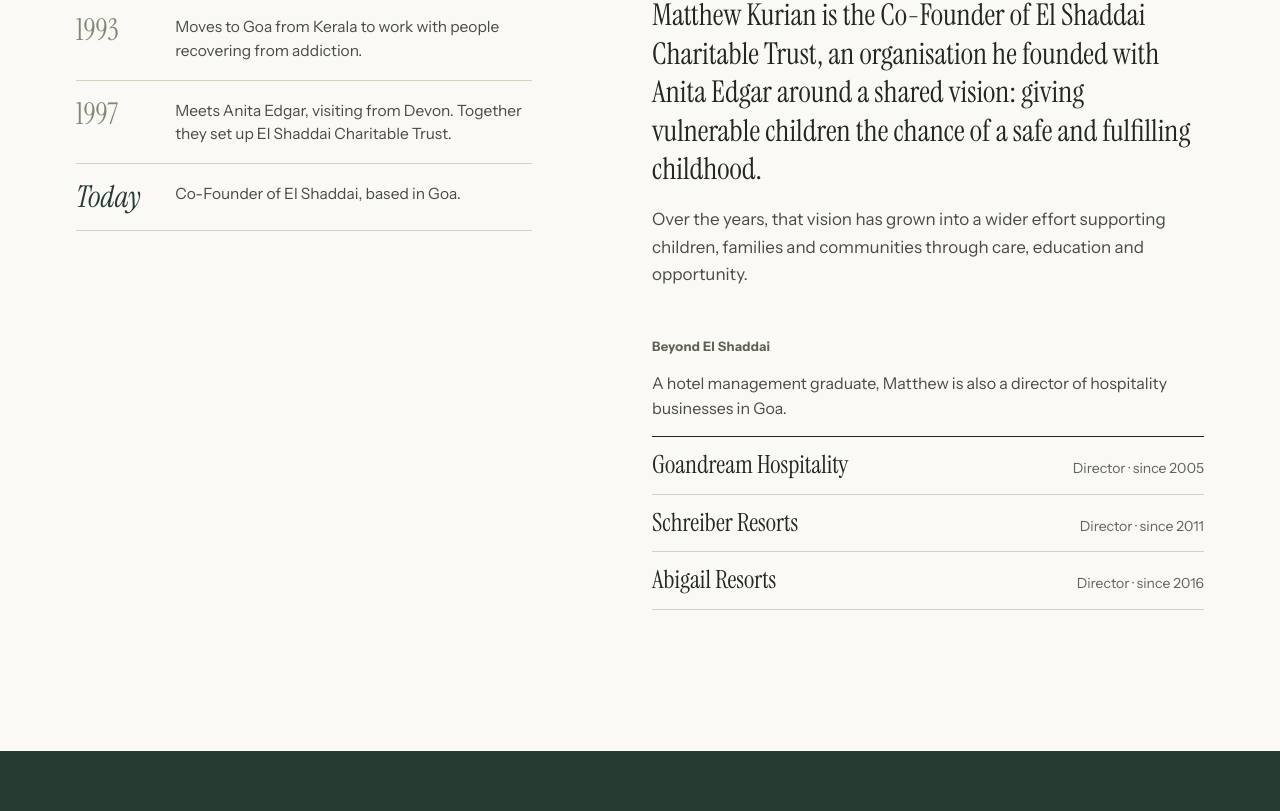
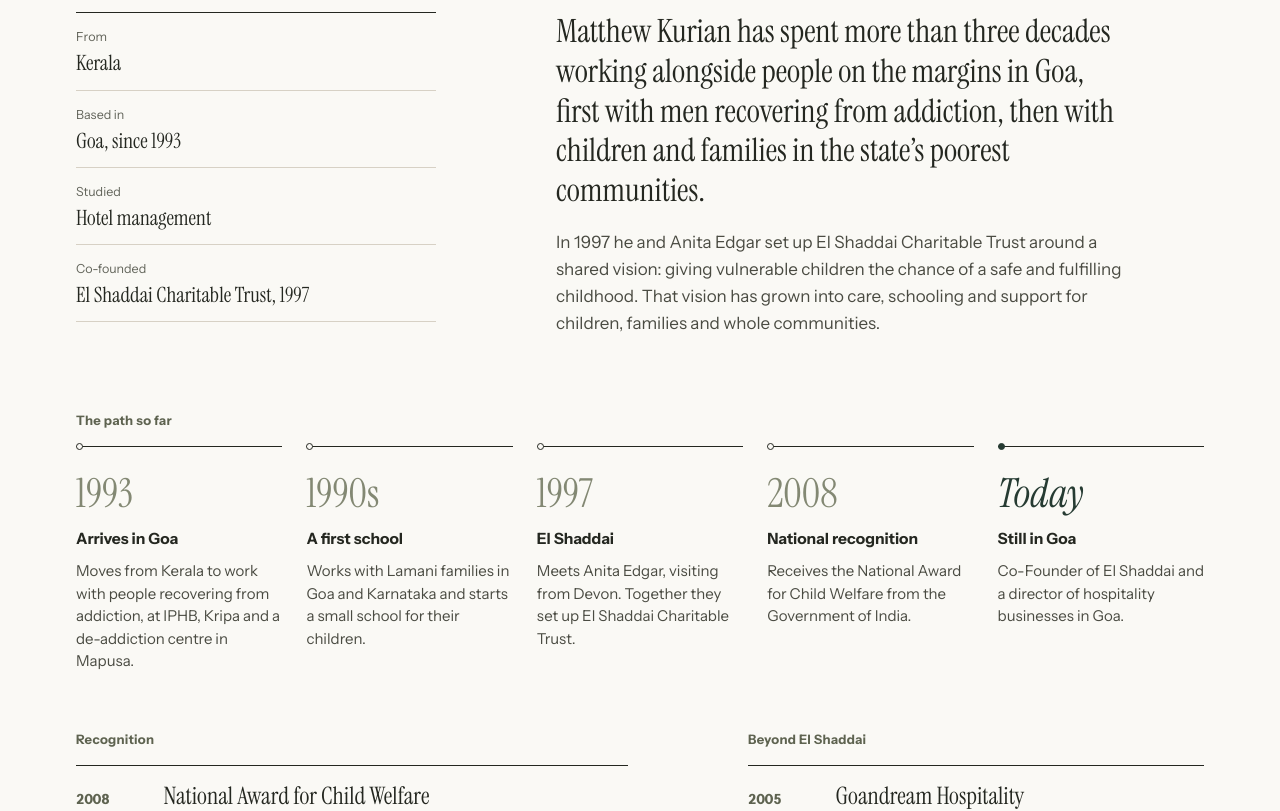
Before and after one commit to Adityakalgutkar/matthew-personal, a React (Vite) app in the folder matthew-kurian/: page / in a window 1280 px wide. Shown: the part 1298-2109 px from the top of the page. Built offline with nearby package versions, Linux system fonts and the light colour scheme.

Commit message:
Fix His work overlap, redesign About section with verified details
Co-Authored-By: Claude Opus 5.5 <noreply@anthropic.com>
Claude-Session: https://claude.ai/code/session_01CsLay6y6GbRVhNFfYH3jkW

```diff
--- a/matthew-kurian/src/components/Introduction.jsx
+++ b/matthew-kurian/src/components/Introduction.jsx
@@ -8,27 +8,62 @@ export default function Introduction() {
       <div className="wrap about__grid">
         <SectionMark num="01" label="About" />
         <h2 className="about__title" id="about-title" data-reveal>A little about <em>Matthew.</em></h2>
+
+        <dl className="facts" data-reveal>
+          {profile.facts.map((f) => (
+            <div key={f.label}>
+              <dt>{f.label}</dt>
+              <dd>{f.value}</dd>
+            </div>
+          ))}
+        </dl>
+
         <div className="about__text" data-reveal>
           <p className="about__lede">{lede}</p>
           {rest.map((t) => <p key={t.slice(0, 24)}>{t}</p>)}
         </div>
-        <ol className="timeline" aria-label="Milestones" data-reveal>
-          {profile.milestones.map((m) => (
-            <li key={m.year}>
-              <span className="timeline__year">{m.year}</span>
-              <span className="timeline__text">{m.text}</span>
-            </li>
-          ))}
-        </ol>
+
+        <div className="path" data-reveal>
+          <h3 className="sub-label">The path so far</h3>
+          <ol>
+            {profile.milestones.map((m) => (
+              <li key={m.year}>
+                <span className="path__year">{m.year}</span>
+                <span className="path__title">{m.title}</span>
+                <span className="path__text">{m.text}</span>
+              </li>
+            ))}
+          </ol>
+        </div>
+
+        {profile.recognition?.length > 0 && (
+          <div className="ledger ledger--recognition" data-reveal>
+            <h3 className="sub-label">Recognition</h3>
+            <ul>
+              {profile.recognition.map((r) => (
+                <li key={r.title}>
+                  <span className="ledger__year">{r.year}</span>
+                  <span className="ledger__main">
+                    <span className="ledger__name">{r.title}</span>
+                    <span className="ledger__meta">{r.by}</span>
+                  </span>
+                </li>
+              ))}
+            </ul>
+          </div>
+        )}
+
         {profile.ventures?.length > 0 && (
-          <div className="ventures" data-reveal>
-            <h3 className="ventures__title">Beyond El Shaddai</h3>
-            <p className="ventures__intro">{profile.venturesIntro}</p>
-            <ul aria-label="Other ventures">
+          <div className="ledger ledger--ventures" data-reveal>
+            <h3 className="sub-label">Beyond El Shaddai</h3>
+            <ul>
               {profile.ventures.map((v) => (
                 <li key={v.name}>
-                  <span className="ventures__name">{v.name}</span>
-                  <span className="ventures__meta">{v.role} · since {v.since}</span>
+                  <span className="ledger__year">{v.since}</span>
+                  <span className="ledger__main">
+                    <span className="ledger__name">{v.name}</span>
+                    <span className="ledger__meta">{v.role}</span>
+                  </span>
                 </li>
               ))}
             </ul>
--- a/matthew-kurian/src/data/profile.js
+++ b/matthew-kurian/src/data/profile.js
@@ -40,24 +40,37 @@ export const profile = {
     'Building opportunities for children and communities to create brighter futures.',
   heroNote: 'Working with children in Goa since 1997.',
 
-  // About. Facts from El Shaddai's published Board of Trustees page.
+  // About. Sources: El Shaddai Board of Trustees page (childrescue.net),
+  // Incredible Goa (22 Sep 2018), El Shaddai project documents,
+  // childrescue.net news post on the Deepika award, and the Ministry of
+  // Corporate Affairs director record (DIN 02209241).
   introduction: [
-    'Matthew Kurian is the Co-Founder of El Shaddai Charitable Trust, an organisation he founded with Anita Edgar around a shared vision: giving vulnerable children the chance of a safe and fulfilling childhood.',
-    'Over the years, that vision has grown into a wider effort supporting children, families and communities through care, education and opportunity.',
+    'Matthew Kurian has spent more than three decades working alongside people on the margins in Goa, first with men recovering from addiction, then with children and families in the state’s poorest communities.',
+    'In 1997 he and Anita Edgar set up El Shaddai Charitable Trust around a shared vision: giving vulnerable children the chance of a safe and fulfilling childhood. That vision has grown into care, schooling and support for children, families and whole communities.',
   ],
-  // Short chronology shown beside the introduction (all published by El Shaddai).
+  facts: [
+    { label: 'From', value: 'Kerala' },
+    { label: 'Based in', value: 'Goa, since 1993' },
+    { label: 'Studied', value: 'Hotel management' },
+    { label: 'Co-founded', value: 'El Shaddai Charitable Trust, 1997' },
+  ],
   milestones: [
-    { year: '1993', text: 'Moves to Goa from Kerala to work with people recovering from addiction.' },
-    { year: '1997', text: 'Meets Anita Edgar, visiting from Devon. Together they set up El Shaddai Charitable Trust.' },
-    { year: 'Today', text: 'Co-Founder of El Shaddai, based in Goa.' },
+    { year: '1993', title: 'Arrives in Goa', text: 'Moves from Kerala to work with people recovering from addiction, at IPHB, Kripa and a de-addiction centre in Mapusa.' },
+    { year: '1990s', title: 'A first school', text: 'Works with Lamani families in Goa and Karnataka and starts a small school for their children.' },
+    { year: '1997', title: 'El Shaddai', text: 'Meets Anita Edgar, visiting from Devon. Together they set up El Shaddai Charitable Trust.' },
+    { year: '2008', title: 'National recognition', text: 'Receives the National Award for Child Welfare from the Government of India.' },
+    { year: 'Today', title: 'Still in Goa', text: 'Co-Founder of El Shaddai and a director of hospitality businesses in Goa.' },
+  ],
+  recognition: [
+    { year: '2008', title: 'National Award for Child Welfare', by: 'Government of India' },
+    { year: '2012', title: 'Excellence Award for National Social Activity', by: 'Global Achievers Foundation' },
+    { year: '2023', title: 'Manava Shreshta Award', by: 'Deepika, Kerala' },
   ],
 
   // Other ventures. Source: Ministry of Corporate Affairs director record,
   // DIN 02209241 (the same DIN is a director of El Shaddai's foundations).
   // Names shown without "Private Limited". Confirm with Matthew which
   // ones he wants listed, and their trading names, before publishing.
-  venturesIntro:
-    'A hotel management graduate, Matthew is also a director of hospitality businesses in Goa.',
   ventures: [
     { name: 'Goandream Hospitality', role: 'Director', since: '2005' },
     { name: 'Schreiber Resorts', role: 'Director', since: '2011' },
--- a/matthew-kurian/src/styles/global.css
+++ b/matthew-kurian/src/styles/global.css
@@ -384,46 +384,70 @@ em { font-style: italic; }
   text-wrap: balance;
 }
 .about__title em { color: var(--forest); }
-.about__text { display: grid; gap: 18px; max-width: 34em; }
+.about__text { display: grid; gap: 18px; max-width: 36em; }
 .about__lede {
   font-family: var(--serif);
-  font-size: clamp(23px, 5.8vw, 30px);
-  line-height: 1.28;
+  font-size: clamp(24px, 6vw, 32px);
+  line-height: 1.24;
   color: var(--ink);
 }
 .about__text p:not(.about__lede) { font-size: 17px; }
 
-.timeline { border-top: 1px solid var(--ink); }
-.timeline li {
+.sub-label {
+  margin: 0 0 16px;
+  font-family: var(--sans);
+  font-size: 13px;
+  font-weight: 700;
+  letter-spacing: 0.02em;
+  color: var(--olive-text);
+}
+
+/* At a glance */
+.facts { margin: 0; display: grid; grid-template-columns: 1fr 1fr; border-top: 1px solid var(--ink); }
+.facts div { padding: 14px 12px 14px 0; border-bottom: 1px solid var(--stone); min-width: 0; }
+.facts div:nth-child(odd) { border-right: 1px solid var(--stone); }
+.facts div:nth-child(even) { padding-left: 14px; }
+.facts dt { font-size: 12.5px; color: var(--muted); }
+.facts dd { margin: 4px 0 0; font-family: var(--serif); font-size: 21px; line-height: 1.15; color: var(--ink); }
+
+/* The path so far */
+.path ol { border-top: 1px solid var(--ink); }
+.path li {
+  position: relative;
   display: grid;
-  grid-template-columns: 5.2rem minmax(0, 1fr);
-  gap: 16px;
+  grid-template-columns: 4.6rem minmax(0, 1fr);
+  grid-template-areas: 'year title' 'year text';
+  column-gap: 14px;
+  row-gap: 2px;
   padding: 18px 0;
   border-bottom: 1px solid var(--stone);
 }
-.timeline__year {
+.path__year {
+  grid-area: year;
   font-family: var(--serif);
   font-size: 30px;
   line-height: 1;
   color: var(--olive);
   font-variant-numeric: lining-nums;
 }
-.timeline li:last-child .timeline__year { font-style: italic; color: var(--forest); }
-.timeline__text { font-size: 15.5px; line-height: 1.5; color: var(--text); }
+.path li:last-child .path__year { font-style: italic; color: var(--forest); }
+.path__title { grid-area: title; font-weight: 700; font-size: 15.5px; color: var(--ink); }
+.path__text { grid-area: text; font-size: 15px; line-height: 1.5; color: var(--text); }
 
-/* Other ventures */
-.ventures { display: grid; gap: 14px; }
-.ventures__title { font-family: var(--sans); font-size: 13px; font-weight: 700; letter-spacing: 0.02em; color: var(--olive-text); }
-.ventures__intro { font-size: 16px; max-width: 34em; }
-.ventures ul { border-top: 1px solid var(--ink); }
-.ventures li {
-  display: flex; flex-wrap: wrap; align-items: baseline; justify-content: space-between;
-  gap: 4px 16px;
-  padding: 14px 0;
+/* Recognition and ventures */
+.ledger ul { border-top: 1px solid var(--ink); }
+.ledger li {
+  display: grid;
+  grid-template-columns: 4.6rem minmax(0, 1fr);
+  column-gap: 14px;
+  align-items: baseline;
+  padding: 16px 0;
   border-bottom: 1px solid var(--stone);
 }
-.ventures__name { font-family: var(--serif); font-size: 25px; line-height: 1.15; color: var(--ink); }
-.ventures__meta { font-size: 14px; color: var(--muted); font-variant-numeric: lining-nums; }
+.ledger__year { font-size: 14px; font-weight: 700; color: var(--olive-text); font-variant-numeric: tabular-nums; }
+.ledger__main { display: grid; gap: 2px; min-width: 0; }
+.ledger__name { font-family: var(--serif); font-size: 24px; line-height: 1.15; color: var(--ink); }
+.ledger__meta { font-size: 14px; color: var(--muted); }
 
 /* ── His work (forest band) ─────────────────────────────── */
 .work {
@@ -674,6 +698,9 @@ em { font-style: italic; }
 }
 
 /* ── Tablet ─────────────────────────────────────────────── */
+@media (min-width: 720px) and (max-width: 959px) {
+  .ledger--recognition, .ledger--ventures { max-width: 40rem; }
+}
 @media (min-width: 720px) {
   .wordmark__full { display: inline; }
   .wordmark__short { display: none; }
@@ -732,16 +759,42 @@ em { font-style: italic; }
     grid-template-columns: repeat(12, minmax(0, 1fr));
     column-gap: 24px;
   }
-  .about__grid { row-gap: 48px; }
+  .about__grid { row-gap: 56px; }
   .about .mark { grid-column: 1 / -1; }
   .about__title { grid-column: 1 / 10; }
-  .timeline { grid-column: 1 / 6; grid-row: 3; align-self: start; }
-  .about__text { grid-column: 7 / -1; grid-row: 3; }
-  .ventures { grid-column: 7 / -1; grid-row: 4; }
+  .facts { grid-column: 1 / 5; grid-row: 3; align-self: start; grid-template-columns: 1fr; }
+  .facts div:nth-child(n) { padding: 14px 0; border-right: 0; }
+  .about__text { grid-column: 6 / -1; grid-row: 3; }
+
+  .path { grid-column: 1 / -1; grid-row: 4; margin-top: 16px; }
+  .path ol { display: grid; grid-template-columns: repeat(5, minmax(0, 1fr)); column-gap: 24px; border-top: 0; }
+  .path li {
+    grid-template-columns: 1fr;
+    grid-template-areas: 'year' 'title' 'text';
+    row-gap: 8px;
+    align-content: start;
+    padding: 26px 0 0;
+    border-bottom: 0;
+    border-top: 1px solid var(--ink);
+  }
+  .path li::before {
+    content: '';
+    position: absolute;
+    top: -4px; left: 0;
+    width: 7px; height: 7px;
+    border-radius: 50%;
+    background: var(--ivory);
+    border: 1px solid var(--ink);
+  }
+  .path li:last-child::before { background: var(--forest); border-color: var(--forest); }
+  .path__year { font-size: 40px; margin-bottom: 6px; }
+
+  .ledger--recognition { grid-column: 1 / 7; grid-row: 5; }
+  .ledger--ventures { grid-column: 8 / -1; grid-row: 5; }
 
   .work__grid { row-gap: 56px; }
   .work .mark { grid-column: 1 / -1; }
-  .work__intro { grid-column: 1 / 6; position: sticky; top: calc(var(--header) + 40px); align-self: start; }
+  .work__intro { grid-column: 1 / 6; align-self: start; }
   .areas { grid-column: 7 / -1; }
   .vision { border-top: 1px solid var(--rule-dark); grid-column: 1 / -1; display: grid; grid-template-columns: repeat(12, minmax(0, 1fr)); column-gap: 24px; align-items: end; padding-top: 48px; }
   .vision blockquote { grid-column: 1 / 10; }
```
